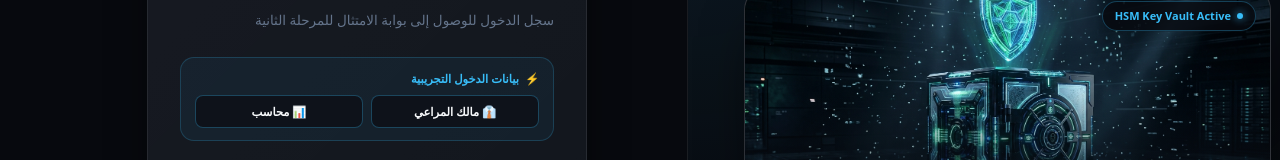
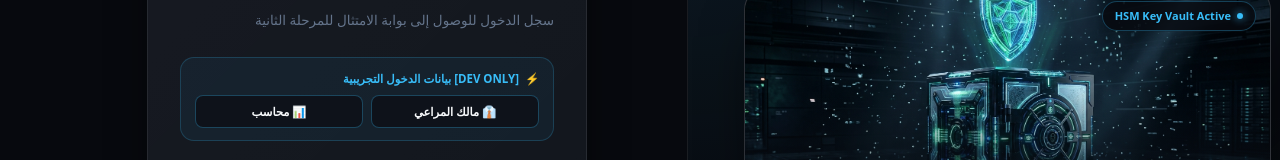
Before and after one commit to ak1458/fatooralite, a Next.js app in the folder fatooralite/: page /login in a window 1280 px wide. Shown: the part 218-378 px from the top of the page. Built offline with nearby package versions, Linux system fonts and the light colour scheme; no server answers.

Commit message:
fix(auth): gate demo credentials pill to development environment only

```diff
--- a/fatooralite/app/login/page.tsx
+++ b/fatooralite/app/login/page.tsx
@@ -343,7 +343,8 @@ function LoginForm() {
             </p>
           </div>
 
-          {/* Quick 1-Click Demo Credentials Pills */}
+          {/* Quick 1-Click Demo Credentials Pills (DEV ONLY) */}
+          {process.env.NODE_ENV === "development" && (
             <div
               style={{
                 padding: "12px 14px",
@@ -355,7 +356,7 @@ function LoginForm() {
             >
               <div style={{ fontSize: 11.5, fontWeight: 700, color: "#38bdf8", marginBottom: 8, display: "flex", alignItems: "center", gap: 6 }}>
                 <span>⚡</span>
-              <span>{t("quickDemo")}</span>
+                <span>[DEV ONLY] {t("quickDemo")}</span>
               </div>
               <div style={{ display: "flex", gap: 8 }}>
                 <button
@@ -400,6 +401,7 @@ function LoginForm() {
                 </button>
               </div>
             </div>
+          )}
 
           {/* Form */}
           <form onSubmit={submit}>
```
Lines whose indentation alone changed are shown as unchanged.
